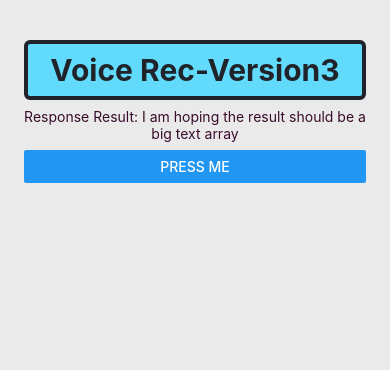
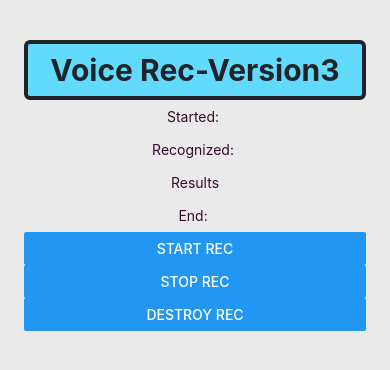
Before and after one commit to filmverse/VoiceRecording, a React Native app in the folder VoiceRec3/: screen / in a window 390 px wide. Shown: the top 370 px of the page. Built offline with nearby package versions, Linux system fonts and the light colour scheme.

Commit message:
It's working

```diff
--- a/VoiceRec3/App.tsx
+++ b/VoiceRec3/App.tsx
@@ -1,19 +1,103 @@
 /* eslint-disable prettier/prettier */
-import React from "react";
-import { View, Text, Button, StyleSheet, Alert } from "react-native";
-import Voice from "@react-native-voice/voice";
+import React, {useEffect, useState} from 'react';
+import {View, Text, Button, StyleSheet, Alert} from 'react-native';
+import Voice, {
+  SpeechRecognizedEvent,
+  SpeechResultsEvent,
+  SpeechErrorEvent,
+} from '@react-native-voice/voice';
 
 const App = () => {
+  const [recognized, setRecognized] = useState('');
+  const [end, setEnd] = useState('');
+  const [started, setStarted] = useState('');
+  const [results, setResults] = useState([]);
+
+  useEffect(() => {
+    Voice.onSpeechStart = onSpeechStart;
+    Voice.onSpeechRecognized = onSpeechRecognized;
+    Voice.onSpeechEnd = onSpeechEnd;
+    Voice.onSpeechResults = onSpeechResults;
+
+    return () => {
+      Voice.destroy().then(Voice.removeAllListeners);
+    };
+  }, []);
+
+  const onSpeechStart = (e: any) => {
+    console.log('onSpeechStart: ', e);
+    setStarted('√');
+  };
+
+  const onSpeechRecognized = (e: SpeechRecognizedEvent) => {
+    console.log('onSpeechRecognized: ', e);
+    setRecognized('√');
+  };
+
+  const onSpeechEnd = (e: any) => {
+    console.log('onSpeechEnd: ', e);
+    setEnd('√');
+  };
+
+  const onSpeechResults = (e: SpeechResultsEvent) => {
+    console.log('onSpeechResults: ', e);
+    setResults(e.value);
+  };
+
+  const _startRecognizing = async () => {
+    _clearState();
+    try {
+      await Voice.start('en-US');
+      console.log('called start');
+    } catch (e) {
+      console.error(e);
+    }
+  };
+
+  const _stopRecognizing = async () => {
+    try {
+      await Voice.stop();
+    } catch (e) {
+      console.error(e);
+    }
+  };
+
+  const _destroyRecognizer = async () => {
+    try {
+      await Voice.destroy();
+    } catch (e) {
+      console.error(e);
+    }
+    _clearState();
+  };
+
+  const _clearState = () => {
+    setRecognized('');
+    setEnd('');
+    setStarted('');
+    setResults([]);
+  };
+
   return (
     <View style={styles.container}>
       <Text style={styles.title}>Voice Rec-Version3</Text>
-        <Text style={styles.title1}>
-          Response Result: I am hoping the result should be a big text array
+      <Text style={styles.title1}>{`Started: ${started}`}</Text>
+      <Text style={styles.title1}>{`Recognized: ${recognized}`}</Text>
+      <Text style={styles.title1}>Results</Text>
+      {results.map((result, index) => {
+        return (
+          <Text key={`result-${index}`} style={styles.title1}>
+            {result}
           </Text>
-        <Button title="Press Me" onPress={() => {Alert.alert("Button Clicked Successfully")}}/>
+        );
+      })}
+      <Text style={styles.title1}>{`End: ${end}`}</Text>
+      <Button title="Start Rec" onPress={_startRecognizing} />
+      <Button title="Stop Rec" onPress={_stopRecognizing} />
+      <Button title="Destroy Rec" onPress={_destroyRecognizer} />
     </View>
   );
-}
+};
 
 const styles = StyleSheet.create({
   container: {
```
Lines whose indentation alone changed are shown as unchanged.
